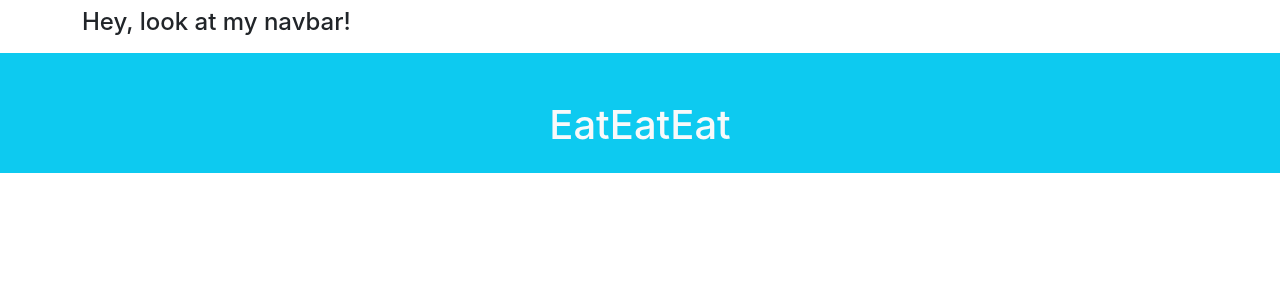
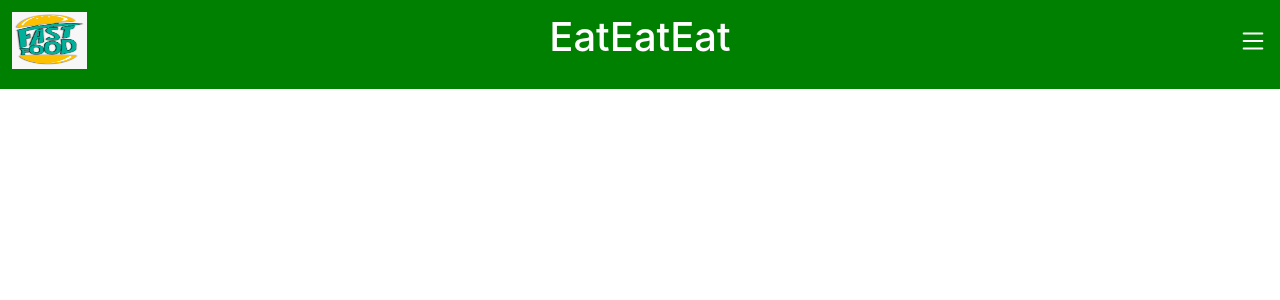
Before and after one commit to PLUPPERT/fast-food-order-app, a React (Create React App) app: page / in a window 1280 px wide. Shown: the top 300 px of the page. Built offline with nearby package versions, Linux system fonts and the light colour scheme.

Commit message:
- Fix the styling of App.js and NavBar.js

```diff
--- a/package.json
+++ b/package.json
@@ -9,6 +9,7 @@
     "bootstrap": "^5.3.3",
     "react": "^18.2.0",
     "react-bootstrap": "^2.10.2",
+    "react-bootstrap-icons": "^1.11.4",
     "react-dom": "^18.2.0",
     "react-scripts": "5.0.1",
     "web-vitals": "^2.1.4"
--- a/src/App.css
+++ /dev/null
@@ -1,3 +0,0 @@
-.App {
-  text-align: center;
-}
--- a/src/App.js
+++ b/src/App.js
@@ -1,15 +1,25 @@
 import React from "react";
-import "./App.css";
 
 import NavBar from "./components/NavBar";
-import Header from "./components/Header";
 import { menuData } from "./resources/data";
 
 function App() {
+  const logo = "logo.png";
+
   return (
-    <div className="App">
-      <NavBar />
-      <Header />
+    <div
+      className="App"
+      style={{
+        position: "absolute",
+        height: "100%",
+        width: "100%",
+        top: 0,
+        bottom: 0,
+        margin: 0,
+        padding: 0,
+      }}
+    >
+      <NavBar logo={logo} />
     </div>
   );
 }
--- a/src/components/Header.js
+++ /dev/null
@@ -1,12 +0,0 @@
-import React from "react";
-import { Container } from "react-bootstrap";
-
-const Header = () => {
-  return (
-    <Container fluid className="pt-5 pb-3 mb-1 bg-info text-light">
-      <h1>EatEatEat</h1>
-    </Container>
-  );
-};
-
-export default Header;
--- a/src/components/NavBar.js
+++ b/src/components/NavBar.js
@@ -1,11 +1,46 @@
 import React from "react";
-import { Container, Navbar } from "react-bootstrap";
+import { Col, Container, Navbar, Row, Nav } from "react-bootstrap";
+import { List } from "react-bootstrap-icons";
 
-const NavBar = () => {
+const NavBar = (props) => {
+  const { logo } = props;
+
   return (
-    <Navbar>
-      <Container>
-        <h4>Hey, look at my navbar!</h4>
+    <Navbar expand="xl" style={{ paddingTop: "0px" }}>
+      <Container
+        fluid
+        style={{
+          paddingLeft: "0px",
+          paddingRight: "0px",
+        }}
+      >
+        <Row
+          style={{
+            backgroundColor: "green",
+            color: "white",
+            width: "100%",
+            marginLeft: "0px",
+          }}
+          className="pt-2 pb-3"
+        >
+          <Col sm={1}>
+            <a className="navbar-brand" href="#Home">
+              <img
+                src={logo}
+                width={75}
+                height={65}
+                alt={logo}
+                className="pt-1 pb-1"
+              />
+            </a>
+          </Col>
+          <Col sm={10} className="text-center align-content-center">
+            <h1>EatEatEat</h1>
+          </Col>
+          <Col sm={1} className="text-end align-content-center">
+            <List size={30} />
+          </Col>
+        </Row>
       </Container>
     </Navbar>
   );
```
Also changed, not shown: public/logo.png (added), 1 other file (tests, documents, lock files or other folders).
